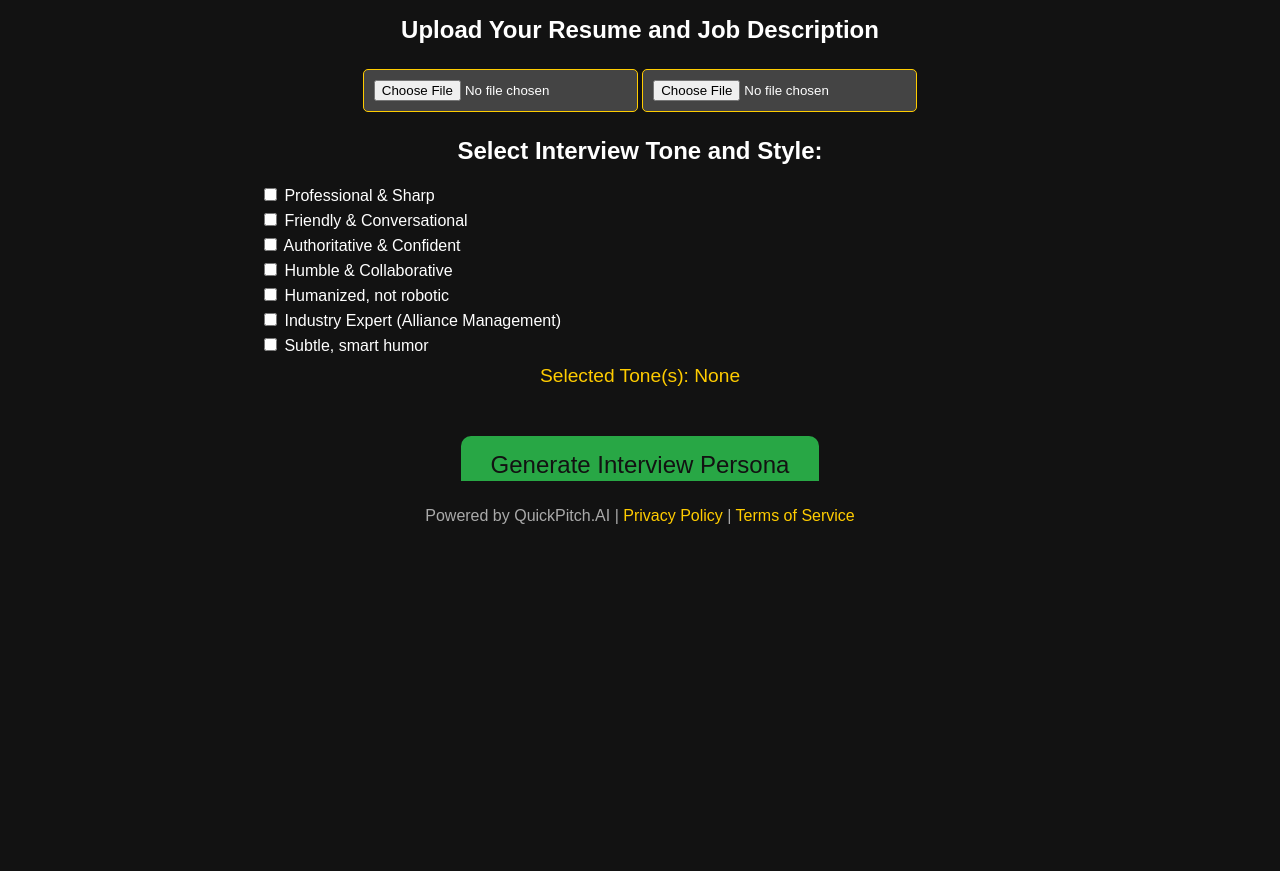
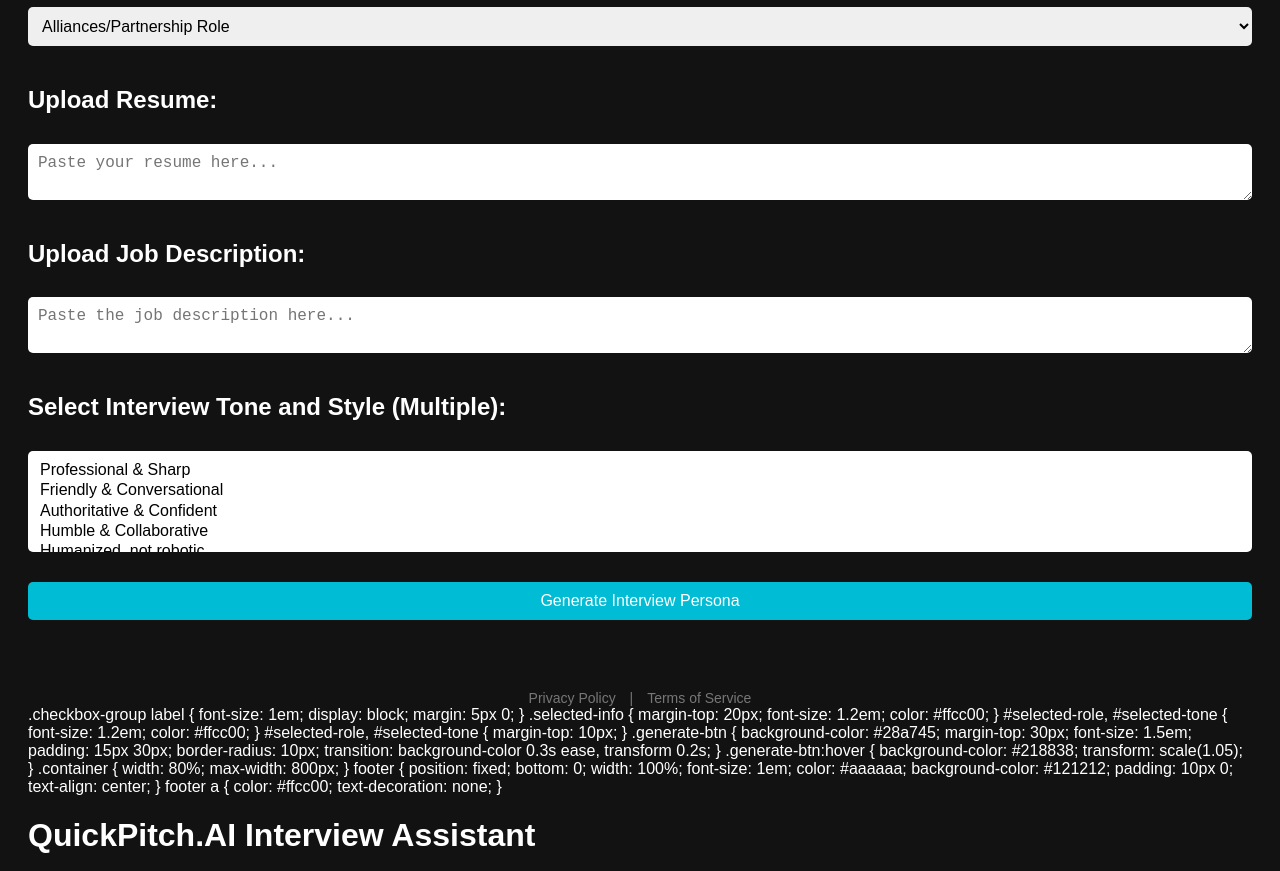
Before and after one commit to mikehabashi/quickpitch-ai, a plain HTML site: page index.html in a window 1280 px wide. Shown: the part 249-1120 px from the top of the page. Before the commit the page ends 800 px from the top, so only its background shows below. Drawn offline with Linux system fonts and the light colour scheme.

Commit message:
Update index.html

```diff
--- a/index.html
+++ b/index.html
@@ -1,20 +1,4 @@
-<!DOCTYPE html>
-<html lang="en">
-<head>
-  <meta charset="UTF-8">
-  <meta name="viewport" content="width=device-width, initial-scale=1">
-  <title>QuickPitch.AI Interview Assistant</title>
-  <style>
-    /* Same CSS styles as before */
-    body {
-      font-family: 'Arial', sans-serif;
-      background-color: #121212;
-      color: #ffffff;
-      margin: 0;
-      padding: 0;
-      display: flex;
-      flex-direction: column;
-      align-items: center;
+
       justify-content: center;
       height: 100vh;
       text-align: center;
@@ -68,7 +52,110 @@
       margin-top: 20px;
       padding-left: 20px;
     }
+<!DOCTYPE html>
+<html lang="en">
+<head>
+  <meta charset="UTF-8">
+  <title>QuickPitch.AI</title>
+  <style>
+    body {
+      background-color: #121212;
+      color: #ffffff;
+      font-family: Arial, sans-serif;
+      padding: 20px;
+    }
+    h1, h2, label {
+      color: #ffffff;
+    }
+    select, textarea, button {
+      width: 100%;
+      margin-top: 10px;
+      margin-bottom: 20px;
+      padding: 10px;
+      border-radius: 5px;
+      border: none;
+      font-size: 16px;
+    }
+    button {
+      background-color: #00bcd4;
+      color: #ffffff;
+      cursor: pointer;
+      transition: background-color 0.3s ease;
+    }
+    button:hover {
+      background-color: #0097a7;
+    }
+    .footer {
+      margin-top: 50px;
+      text-align: center;
+      font-size: 14px;
+      color: #777;
+    }
+    .footer a {
+      color: #777;
+      text-decoration: none;
+      margin: 0 10px;
+    }
+  </style>
+</head>
+<body>
 
+  <h1>QuickPitch.AI Interview Assistant</h1>
+
+  <h2>Select the Role You're Interviewing For:</h2>
+  <select id="roleSelect">
+    <option value="Alliances/Partnership Role">Alliances/Partnership Role</option>
+    <option value="Sales Executive">Sales Executive</option>
+    <option value="Marketing Role">Marketing Role</option>
+  </select>
+
+  <h2>Upload Resume:</h2>
+  <textarea id="resumeInput" placeholder="Paste your resume here..."></textarea>
+
+  <h2>Upload Job Description:</h2>
+  <textarea id="jobDescriptionInput" placeholder="Paste the job description here..."></textarea>
+
+  <h2>Select Interview Tone and Style (Multiple):</h2>
+  <select id="toneSelect" multiple>
+    <option value="Professional & Sharp">Professional & Sharp</option>
+    <option value="Friendly & Conversational">Friendly & Conversational</option>
+    <option value="Authoritative & Confident">Authoritative & Confident</option>
+    <option value="Humble & Collaborative">Humble & Collaborative</option>
+    <option value="Humanized, not robotic">Humanized, not robotic</option>
+    <option value="Industry Expert">Industry Expert (Alliances, Growth Strategy, Scaling Partnerships)</option>
+    <option value="Subtle, Smart Humor">Subtle, Smart Humor</option>
+  </select>
+
+  <button id="generateButton">Generate Interview Persona</button>
+
+  <div class="footer">
+    <a href="#">Privacy Policy</a> | <a href="#">Terms of Service</a>
+  </div>
+
+  <script>
+    // Save data to localStorage and move to persona.html
+    document.getElementById("generateButton").addEventListener("click", function() {
+      const role = document.getElementById("roleSelect").value;
+      const toneOptions = document.getElementById("toneSelect");
+      const selectedTones = Array.from(toneOptions.selectedOptions).map(option => option.value);
+      const resume = document.getElementById("resumeInput").value;
+      const jobDescription = document.getElementById("jobDescriptionInput").value;
+
+      const interviewData = {
+        role: role,
+        tone: selectedTones,
+        resume: resume,
+        jobDescription: jobDescription
+      };
+
+      localStorage.setItem('interviewData', JSON.stringify(interviewData));
+
+      window.location.href = "persona.html";
+    });
+  </script>
+
+</body>
+</html>
     .checkbox-group label {
       font-size: 1em;
       display: block;
```
